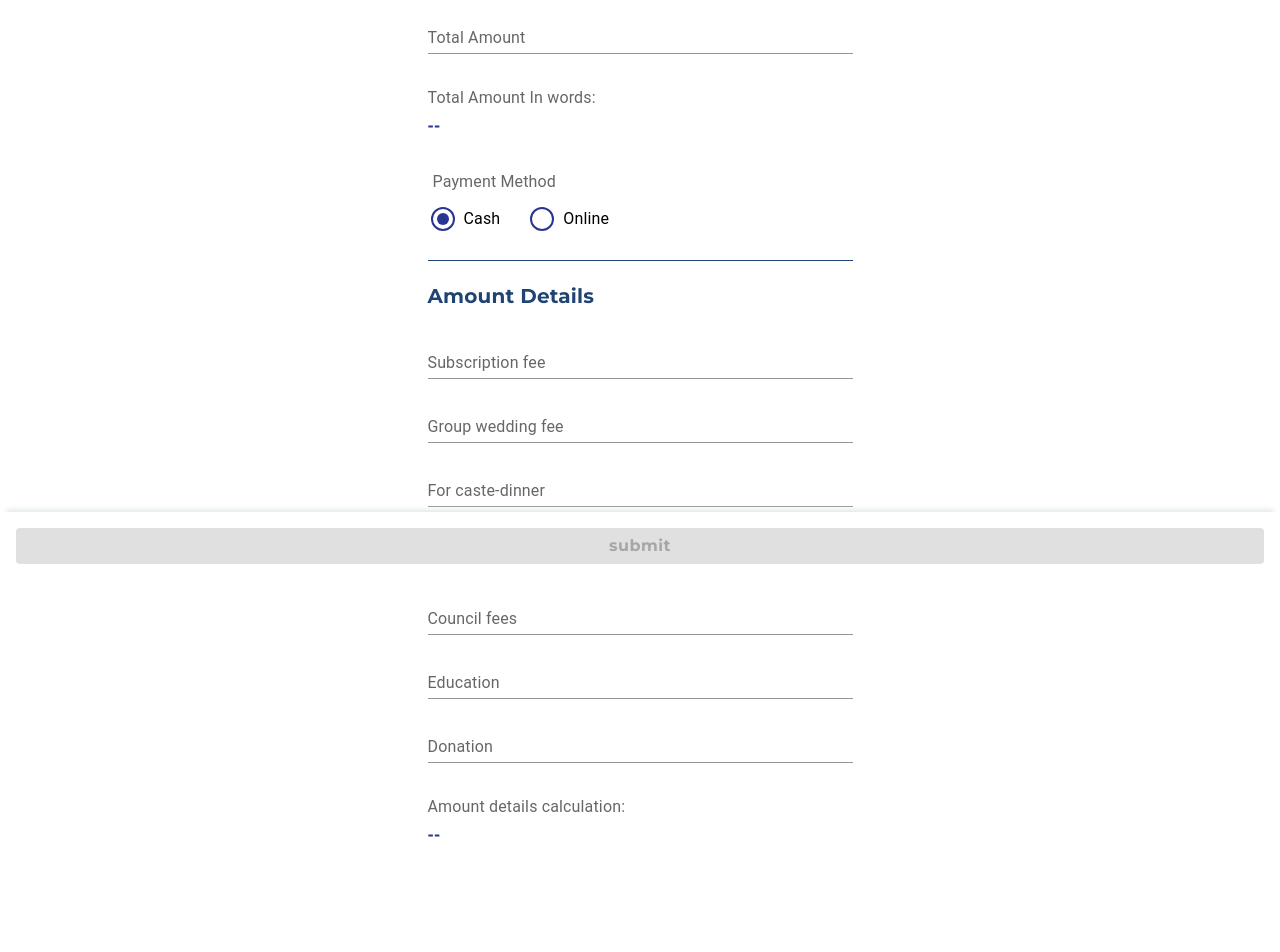
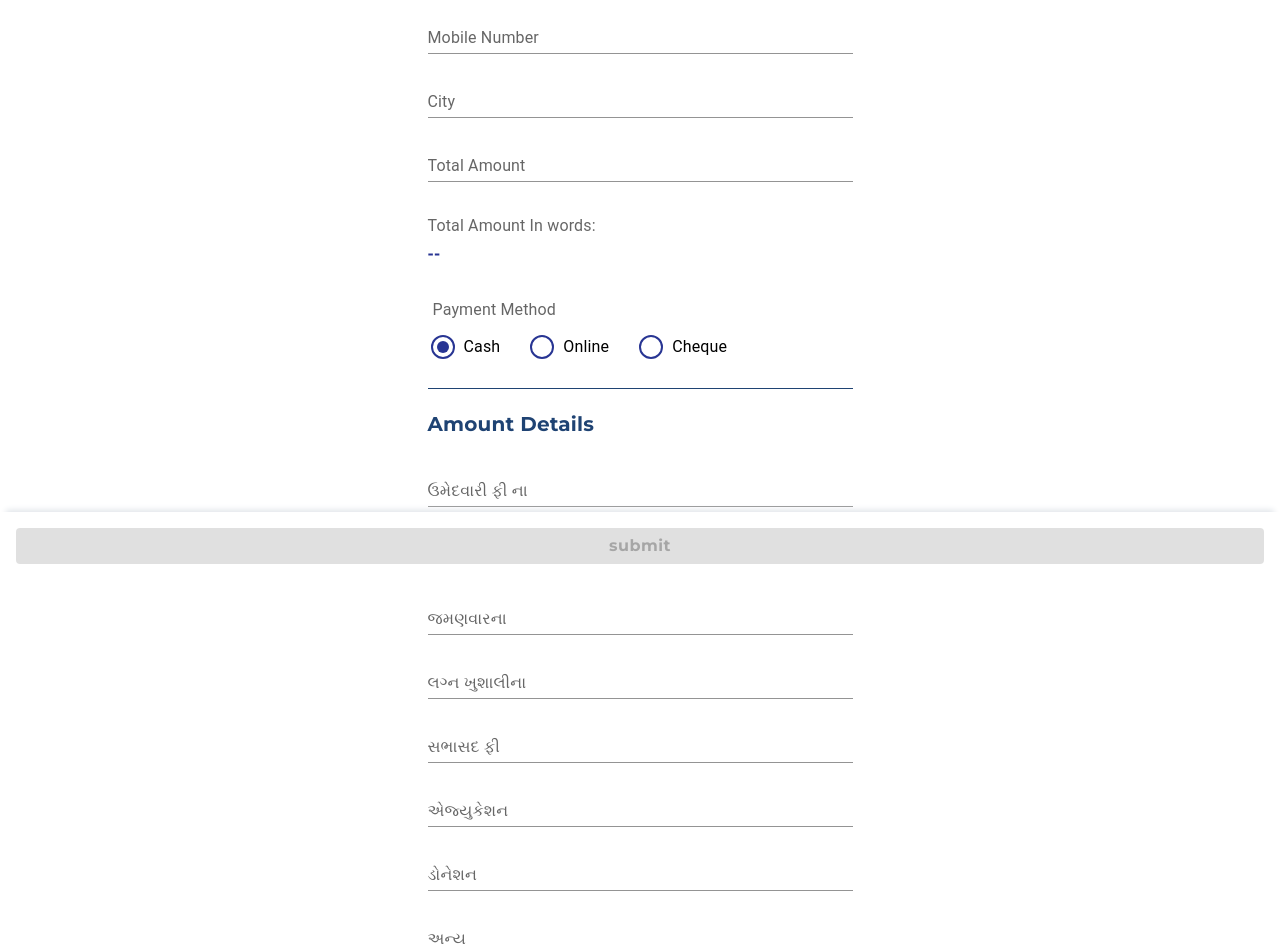
Before and after one commit to anasvhora284/invoice-gen-v1, a React (Vite) app: page / in a window 1280 px wide. Shown: the part 220-1172 px from the top of the page. Built offline with nearby package versions, Linux system fonts and the light colour scheme.

Commit message:
Done changes given by Dr.Sarfaraz.

```diff
--- a/src/pages/homePage/HomePage.jsx
+++ b/src/pages/homePage/HomePage.jsx
@@ -51,6 +51,8 @@ const BpCheckedIcon = styled(BpIcon)(({ theme }) => ({
 const HomePage = () => {
   const [currentDate, setCurrentDate] = useState(new Date());
   const [fullName, setFullName] = useState("");
+  const [mobileNumber, setMobileNumber] = useState(null);
+  const [city, setCity] = useState("");
   const [totalAmount, setTotalAmount] = useState(null);
   const [paymentMethod, setPaymentMethod] = React.useState("Cash");
   const [amountDetails, setAmountDetails] = React.useState({
@@ -61,8 +63,11 @@ const HomePage = () => {
     councilFees: null,
     education: null,
     donation: null,
+    other: null,
   });
   const [fullNameError, setFullNameError] = useState(false);
+  const [mobileNumberError, setMobileNumberError] = useState(false);
+  const [cityError, setCityError] = useState(false);
   const [totalAmountError, setTotalAmountError] = useState(false);
   const [amountDetailsError, setAmountDetailsError] = useState({
     notificationType: "",
@@ -93,11 +98,34 @@ const HomePage = () => {
   }, []);
 
   const handleFullNameChange = (event) => {
-    setFullName(event.target.value);
-    if (event.target.value) {
+    const fullNameInputText = event.target.value;
+    const filteredText = fullNameInputText.replace(/[^a-zA-Z ]/g, "");
+    setFullName(filteredText);
+    if (filteredText) {
       setFullNameError(false);
     } else {
       setFullNameError(true);
+    }
+  };
+
+  const handleMobileNumberChange = ({ value }) => {
+    if (value.length === 10) {
+      setMobileNumber(Number(value));
+      setMobileNumberError(false);
+    } else {
+      setMobileNumber(value);
+      setMobileNumberError(true);
+    }
+  };
+
+  const handleCityChange = (event) => {
+    const cityInputText = event.target.value;
+    const filteredText = cityInputText.replace(/[^a-zA-Z ]/g, "");
+    setCity(filteredText);
+    if (filteredText) {
+      setCityError(false);
+    } else {
+      setCityError(true);
     }
   };
 
@@ -121,6 +149,9 @@ const HomePage = () => {
   const checkGeneratedInvoiceDisabled = () => {
     return !(
       fullName &&
+      mobileNumber &&
+      city &&
+      !(mobileNumber.length > 10 || mobileNumber.length < 10) &&
       totalAmount &&
       amountDetailsError.notificationType === "success"
     );
@@ -129,6 +160,9 @@ const HomePage = () => {
   const handleSubmitStep1 = () => {
     if (!fullName) {
       setFullNameError(true);
+    }
+    if (!mobileNumber) {
+      setMobileNumberError(true);
     }
     if (!totalAmount) {
       setTotalAmountError(true);
@@ -142,6 +176,8 @@ const HomePage = () => {
 
     if (
       fullName &&
+      mobileNumber &&
+      city &&
       totalAmount &&
       amountDetailsError.notificationType === "success"
     ) {
@@ -221,6 +257,7 @@ const HomePage = () => {
       generatorName: "",
     });
     setFullName("");
+    setMobileNumber(null);
     setTotalAmount(null);
     setPaymentMethod("Cash");
     setCurrentStep(1);
@@ -232,6 +269,7 @@ const HomePage = () => {
       councilFees: null,
       education: null,
       donation: null,
+      other: null,
     });
   };
   const downloadPDF = () => {
@@ -255,6 +293,8 @@ const HomePage = () => {
 
   const userData = {
     fullName,
+    mobileNumber,
+    city,
     totalAmount,
     amountDetails,
     paymentMethod,
@@ -306,8 +346,8 @@ const HomePage = () => {
         Invoice_Id: getTimestampWithMilliseconds().Invoice_Id.toString(), // Replace with a function to generate Invoice Id
         TimeStemp: getTimestampWithMilliseconds().timestamp.toString(),
         Full_Name: fullName,
-        Mobile: generatorData.generatorMobile, // Assuming you want to use the generator's mobile
-        City: "Surat", // You may add more fields if needed
+        Mobile: mobileNumber, // Assuming you want to use the generator's mobile
+        City: city, // You may add more fields if needed
         Total_Amount: totalAmount.toString(),
         Payment_Method: paymentMethod,
         Subscription_Fee: amountDetails.subscriptionFee?.toString() || "",
@@ -317,7 +357,7 @@ const HomePage = () => {
         Council_Fees: amountDetails.councilFees?.toString() || "",
         Education: amountDetails.education?.toString() || "",
         Donation: amountDetails.donation?.toString() || "",
-        Other: "Other_Field", // You may add more fields if needed
+        Other: amountDetails.other?.toString() || "", // You may add more fields if needed
         Generated_By: generatorData.generatorName,
       };
 
@@ -430,6 +470,35 @@ const HomePage = () => {
               />
 
               <NumericFormat
+                label="Mobile Number"
+                value={mobileNumber}
+                customInput={TextField}
+                variant="standard"
+                sx={{ width: "100%" }}
+                allowNegative={false}
+                onValueChange={handleMobileNumberChange}
+                inputProps={{ inputMode: "numeric" }}
+                error={mobileNumberError}
+                helperText={
+                  mobileNumberError && !mobileNumber
+                    ? "Mobile Number is required"
+                    : mobileNumberError && mobileNumber
+                    ? "Mobile Number should be 10 digit long"
+                    : ""
+                }
+              />
+
+              <TextField
+                sx={{ width: "100%" }}
+                label="City"
+                variant="standard"
+                value={city}
+                onChange={handleCityChange}
+                error={cityError}
+                helperText={cityError ? "City Name is required" : ""}
+              />
+
+              <NumericFormat
                 label="Total Amount"
                 value={totalAmount}
                 customInput={TextField}
@@ -501,6 +570,17 @@ const HomePage = () => {
                       }
                       label="Online"
                     />
+
+                    <FormControlLabel
+                      value="Cheque"
+                      control={
+                        <Radio
+                          checkedIcon={<BpCheckedIcon />}
+                          icon={<BpIcon />}
+                        />
+                      }
+                      label="Cheque"
+                    />
                   </RadioGroup>
                 </FormControl>
               </Box>
@@ -527,7 +607,7 @@ const HomePage = () => {
               }}
             >
               <NumericFormat
-                label="Subscription fee"
+                label="ઉમેદવારી ફી ના"
                 value={amountDetails.subscriptionFee}
                 customInput={TextField}
                 variant="standard"
@@ -541,7 +621,7 @@ const HomePage = () => {
                 inputProps={{ inputMode: "numeric" }}
               />
               <NumericFormat
-                label="Group wedding fee"
+                label="સમુહ લગ્ન ફી"
                 value={amountDetails.groupWeddingFee}
                 customInput={TextField}
                 variant="standard"
@@ -555,7 +635,7 @@ const HomePage = () => {
                 inputProps={{ inputMode: "numeric" }}
               />
               <NumericFormat
-                label="For caste-dinner"
+                label="જમણવારના"
                 value={amountDetails.forCasteDinner}
                 customInput={TextField}
                 variant="standard"
@@ -569,7 +649,7 @@ const HomePage = () => {
                 inputProps={{ inputMode: "numeric" }}
               />
               <NumericFormat
-                label="For happy marriage"
+                label="લગ્ન ખુશાલીના"
                 value={amountDetails.forHappyMarriage}
                 customInput={TextField}
                 variant="standard"
@@ -583,7 +663,7 @@ const HomePage = () => {
                 inputProps={{ inputMode: "numeric" }}
               />
               <NumericFormat
-                label="Council fees"
+                label="સભાસદ ફી"
                 value={amountDetails.councilFees}
                 customInput={TextField}
                 variant="standard"
@@ -597,7 +677,7 @@ const HomePage = () => {
                 inputProps={{ inputMode: "numeric" }}
               />
               <NumericFormat
-                label="Education"
+                label="એજ્યુકેશન"
                 value={amountDetails.education}
                 customInput={TextField}
                 variant="standard"
@@ -611,7 +691,7 @@ const HomePage = () => {
                 inputProps={{ inputMode: "numeric" }}
               />
               <NumericFormat
-                label="Donation"
+                label="ડોનેશન"
                 value={amountDetails.donation}
                 customInput={TextField}
                 variant="standard"
@@ -621,6 +701,20 @@ const HomePage = () => {
                 thousandsGroupStyle="lakh"
                 onValueChange={(value) => {
                   handleAmountDetailsChange("donation", value);
+                }}
+                inputProps={{ inputMode: "numeric" }}
+              />
+              <NumericFormat
+                label="અન્ય"
+                value={amountDetails.other}
+                customInput={TextField}
+                variant="standard"
+                sx={{ width: "100%" }}
+                allowNegative={false}
+                thousandSeparator
+                thousandsGroupStyle="lakh"
+                onValueChange={(value) => {
+                  handleAmountDetailsChange("other", value);
                 }}
                 inputProps={{ inputMode: "numeric" }}
               />
@@ -737,6 +831,52 @@ const HomePage = () => {
                 }}
               >
                 {fullName}
+              </Typography>
+            </Box>
+            <Box sx={{ marginBottom: "16px" }}>
+              <Typography
+                sx={{
+                  fontFamily: "Montserrat",
+                  fontWeight: "bold",
+                  fontSize: "16px",
+                  color: "#333",
+                  marginBottom: "5px",
+                }}
+              >
+                Mobile Number:
+              </Typography>
+              <Typography
+                sx={{
+                  fontFamily: "Montserrat",
+                  fontWeight: "light",
+                  fontSize: "16px",
+                  color: "#333",
+                }}
+              >
+                {mobileNumber}
+              </Typography>
+            </Box>
+            <Box sx={{ marginBottom: "16px" }}>
+              <Typography
+                sx={{
+                  fontFamily: "Montserrat",
+                  fontWeight: "bold",
+                  fontSize: "16px",
+                  color: "#333",
+                  marginBottom: "5px",
+                }}
+              >
+                City Name:
+              </Typography>
+              <Typography
+                sx={{
+                  fontFamily: "Montserrat",
+                  fontWeight: "light",
+                  fontSize: "16px",
+                  color: "#333",
+                }}
+              >
+                {city}
               </Typography>
             </Box>
             <Box sx={{ marginBottom: "16px" }}>
@@ -1053,6 +1193,42 @@ const HomePage = () => {
               ) : (
                 <></>
               )}
+              {amountDetails.other ? (
+                <Box
+                  sx={{
+                    display: "flex",
+                    justifyContent: "space-between",
+                    marginBottom: "16px",
+                  }}
+                >
+                  <Typography
+                    sx={{
+                      fontFamily: "Montserrat",
+                      fontWeight: "bold",
+                      fontSize: "16px",
+                      color: "#333",
+                      marginBottom: "5px",
+                    }}
+                  >
+                    Other:
+                  </Typography>
+                  <Typography
+                    sx={{
+                      fontFamily: "Montserrat",
+                      fontWeight: "light",
+                      fontSize: "16px",
+                      color: "#333",
+                      marginBottom: "5px",
+                    }}
+                  >
+                    {amountDetails.other
+                      ? `${numberWithCommas(amountDetails.other)}/-`
+                      : "--"}
+                  </Typography>
+                </Box>
+              ) : (
+                <></>
+              )}
             </Box>
             <Box
               sx={{
@@ -1107,10 +1283,10 @@ const HomePage = () => {
           style={{
             width: "512px",
             margin: "auto",
-            position: "absolute",
             paddingInline: "20px",
-            zIndex: "-10",
-            top: "0",
+            // position: "absolute",
+            // zIndex: "-10",
+            // top: "0",
           }}
         >
           <InvoiceHtml userData={userData} generatorData={generatorData} />
--- a/src/pages/invoice/invoice.jsx
+++ b/src/pages/invoice/invoice.jsx
@@ -3,7 +3,6 @@ import Logo from "../../assets/SplashScreenLogo.png";
 import HeartIcon from "../../assets/HeartIcon.png";
 
 const InvoiceHtml = ({ userData, generatorData }) => {
-  console.log(generatorData, "userData");
   const date = userData.currentDate;
   const formattedDate =
     date.toString().slice(8, 11) +
@@ -26,13 +25,14 @@ const InvoiceHtml = ({ userData, generatorData }) => {
   }
 
   const paymentDescription = {
-    subscriptionFee: "Subscription Fee",
-    groupWeddingFee: "GroupWedding Fee",
-    forCasteDinner: "For Caste Dinner",
-    forHappyMarriage: "For Happy Marriage",
-    councilFees: "Council Fees",
-    education: "Education",
-    donation: "Donation",
+    subscriptionFee: "ઉમેદવારી ફી ના",
+    groupWeddingFee: "સમુહ લગ્ન ફી",
+    forCasteDinner: "જમણવારના",
+    forHappyMarriage: "લગ્ન ખુશાલીના",
+    councilFees: "સભાસદ ફી",
+    education: "એજ્યુકેશન",
+    donation: "ડોનેશન",
+    other: "અન્ય",
   };
 
   function numberWithCommas(x) {
@@ -73,25 +73,28 @@ const InvoiceHtml = ({ userData, generatorData }) => {
       <table className="invoice-info-container">
         <tbody>
           <tr>
-            <td rowSpan="2" className="client-name">
-              {userData.fullName}
-            </td>
-            <td className="AddressField">સાંસ્કૃતિક હોલ,</td>
+            <td className="client-name">{userData.fullName}</td>
+            <td className="AddressField">વહોરા કોમ્યુનીટીહોલ, રહીમાનગર - ૩,</td>
           </tr>
           <tr>
-            <td className="AddressField">પોલશન ડેરી રોડ, આણંદ</td>
+            <td>
+              {userData.mobileNumber}, {userData.city}
+            </td>
+            <td className="AddressField">
+              મન્નત રેસિડેન્સી પહેલાં સલાટીયા રોડ,
+            </td>
           </tr>
           <tr>
             <td>
               Invoice Date: <strong>{formattedDate}</strong>
             </td>
-            <td className="AddressField">ગુજરાત, 387130</td>
+            <td className="AddressField">આણંદ, ગુજરાત, 387130</td>
           </tr>
           <tr>
             <td>
               Invoice No: <strong>{getTimestampWithMilliseconds()}</strong>
             </td>
-            <td>hello@useanvil.com</td>
+            <td>+91 94996 50790</td>
           </tr>
         </tbody>
       </table>
@@ -147,8 +150,8 @@ const InvoiceHtml = ({ userData, generatorData }) => {
       <div className="footer">
         <div className="footer-info">
           <span>
-            Note: Thank you for your support! This receipt is generated by our
-            computerized system for your convenience!
+            Note: Thank you for your support! This is computerized generated
+            Receipt!
           </span>
         </div>
         <div className="footer-thanks">
```
